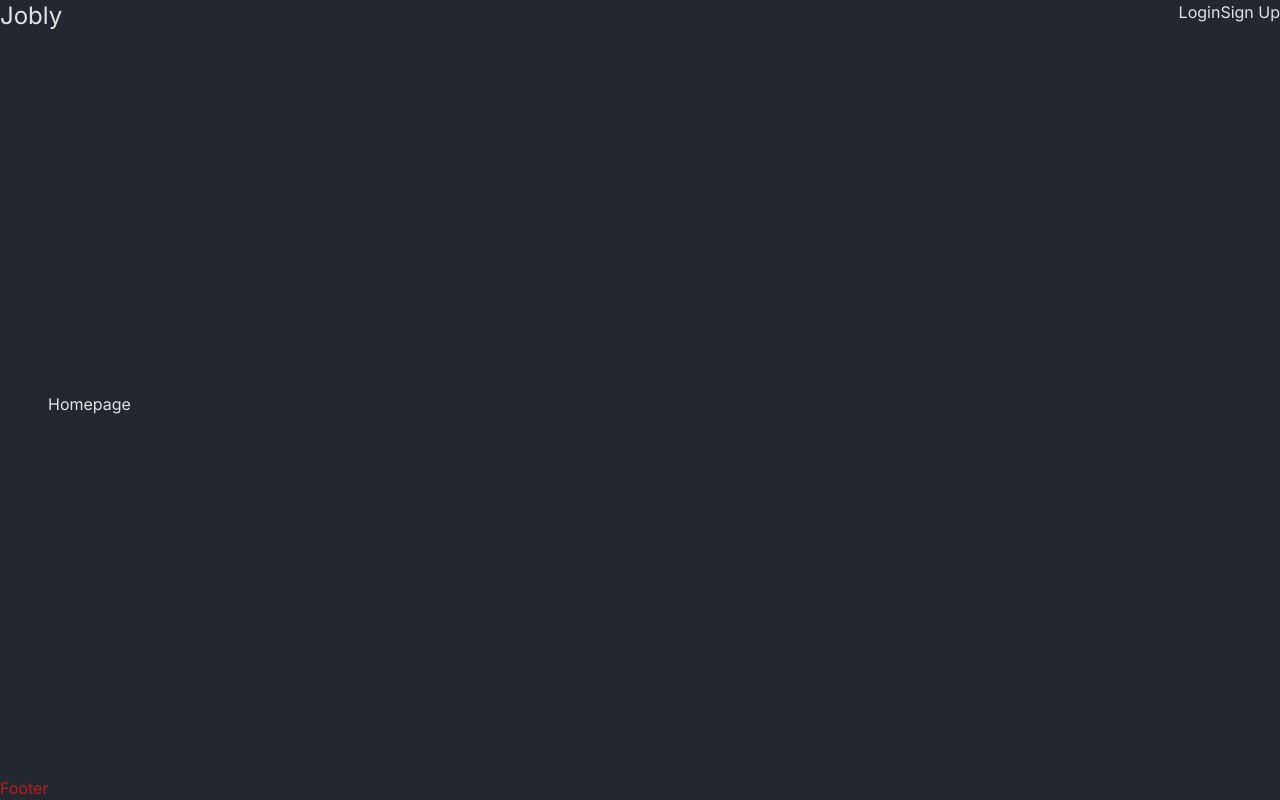
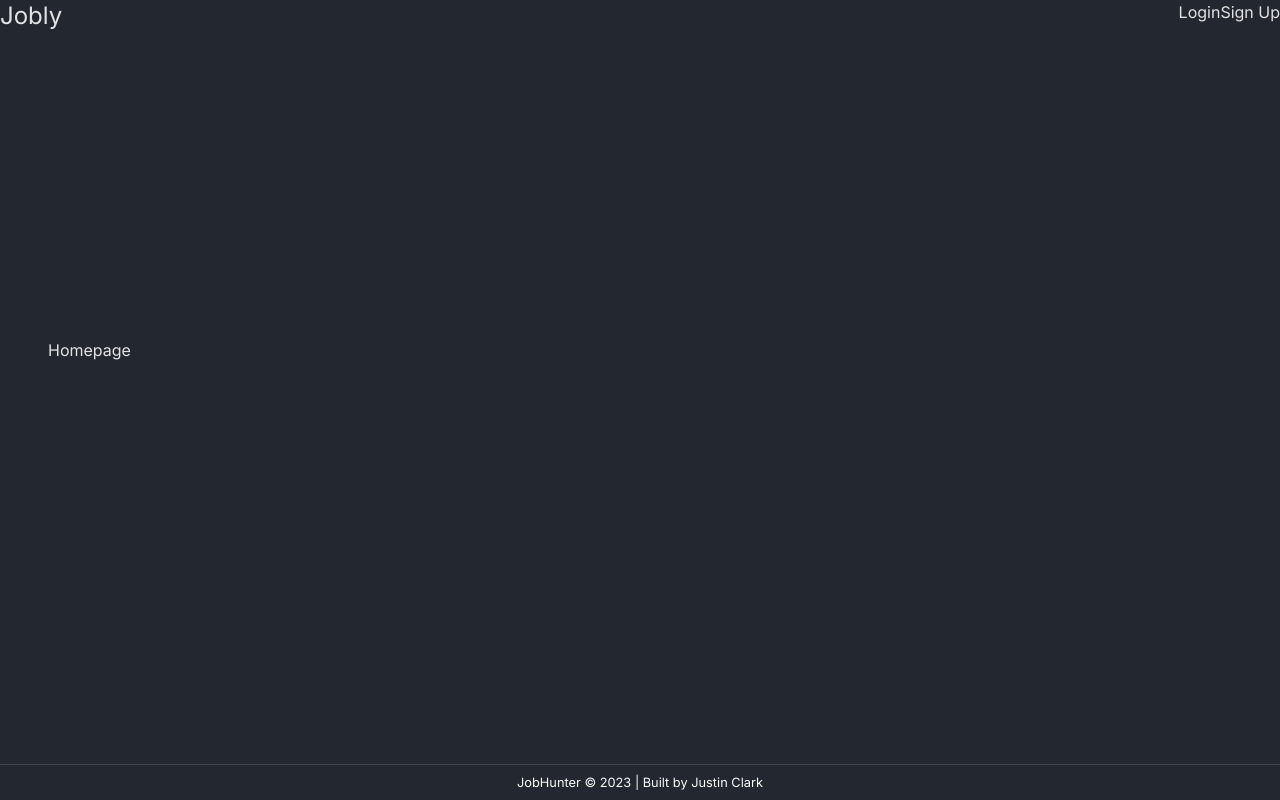
Before and after one commit to jclark1913/jobhunter, a React (Vite) app: page / in a window 1280 px wide. Built offline with nearby package versions, Linux system fonts and the light colour scheme; no server answers.

Commit message:
Add basic footer

```diff
--- a/src/Footer.tsx
+++ b/src/Footer.tsx
@@ -1,9 +1,16 @@
-import React from 'react'
+import React from "react";
 
 const Footer = () => {
+  const currentYear = new Date().getFullYear();
+
   return (
-    <div className="text-red-700 z-12">Footer</div>
-  )
-}
+    <div className="text-slate-50 z-12 mt-24 border-t p-2 border-gray-500 border-opacity-45 flex justify-center">
+      <small>
+        JobHunter © {currentYear} | Built by{" "}
+        <a href="https://github.com/jclark1913">Justin Clark</a>
+      </small>
+    </div>
+  );
+};
 
-export default Footer
+export default Footer;
```
